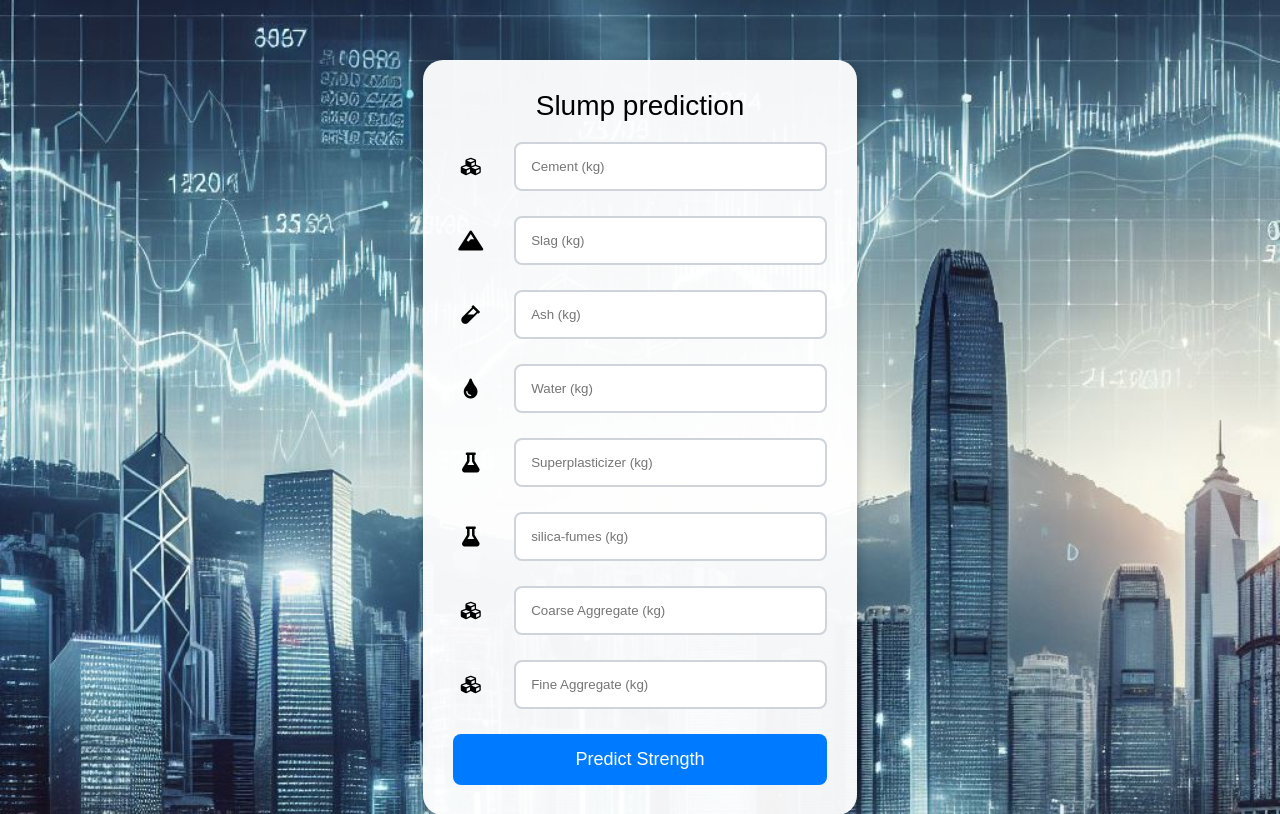
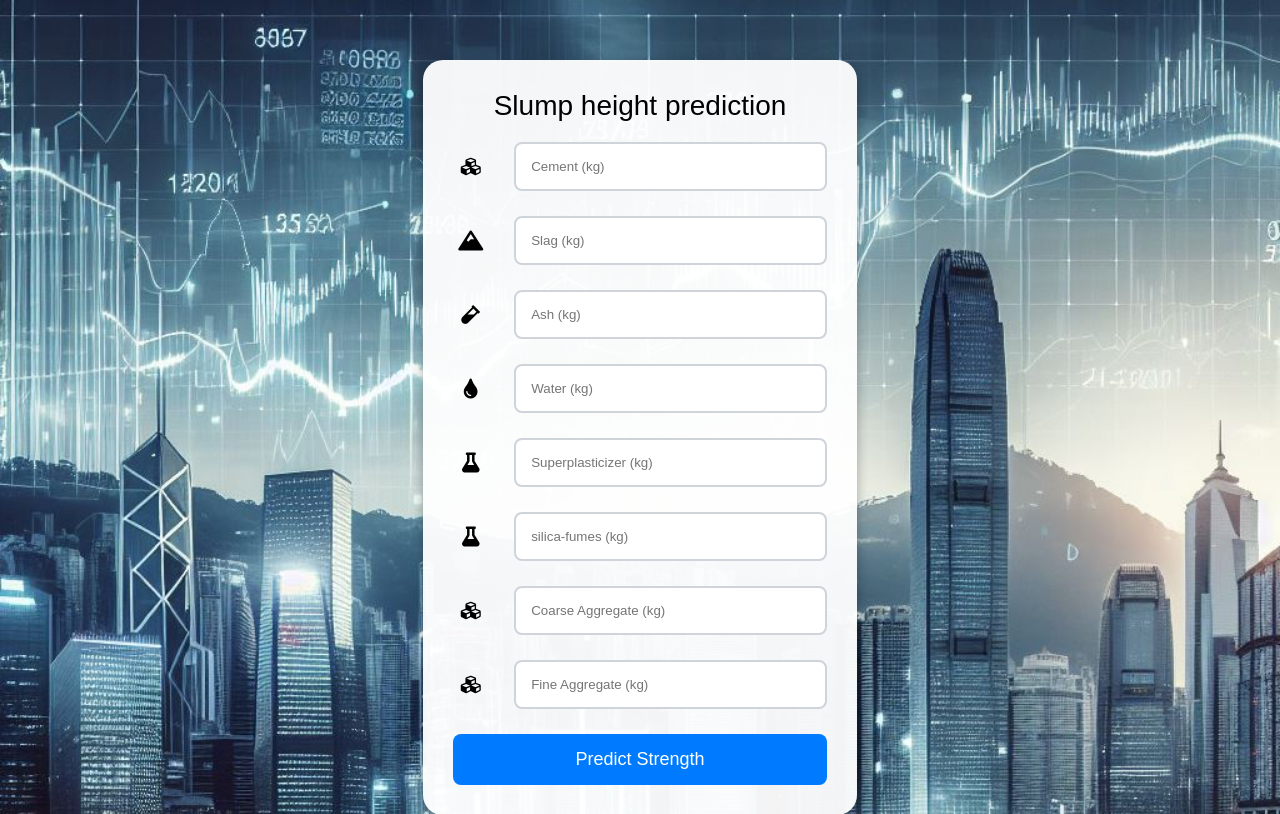
Before and after one commit to avoy-007/project_final, a Flask app: page /slump in a window 1280 px wide. Shown: the top 814 px of the page. Run offline with Flask 3, Linux system fonts and the light colour scheme; parts of the project's set-up code (start-up, migrations or seed data) failed here and were passed over.

Commit message:
updating

```diff
--- a/templates/highconcrete.html
+++ b/templates/highconcrete.html
@@ -4,7 +4,7 @@
 <head>
     <meta charset="UTF-8">
     <meta name="viewport" content="width=device-width, initial-scale=1.0">
-    <title>High concrete Compressive Strength Prediction</title>
+    <title>High strength concrete Compressive Strength Prediction</title>
     <link rel="stylesheet" type="text/css" href="../static/css/high-con.css">
     <link rel="stylesheet" href="https://cdnjs.cloudflare.com/ajax/libs/font-awesome/5.15.1/css/all.min.css">
 </head>
--- a/templates/home.html
+++ b/templates/home.html
@@ -17,7 +17,7 @@
         </div>
         <div class="button-item">
             <button class="custom-button" onclick="location.href='slump';">Slump Height(High Strength)</button>
-            <p>Predict the slump height of concrete(High strength).</p>
+            <p>Predict the slump height of freshly mix concrete(high strength concrete).</p>
         </div>
         <div class="button-item">
             <button class="custom-button" onclick="location.href='highconcrete';">Compressive Strength(High Strength Concrete)</button>
--- a/templates/reverse.html
+++ b/templates/reverse.html
@@ -4,7 +4,7 @@
 <head>
     <meta charset="UTF-8">
     <meta name="viewport" content="width=device-width, initial-scale=1.0">
-    <title>Concrete Compressive Strength Prediction</title>
+    <title>Mix proportion Prediction</title>
     <link rel="stylesheet" type="text/css" href="../static/css/reverse.css">
     <link rel="stylesheet" href="https://cdnjs.cloudflare.com/ajax/libs/font-awesome/5.15.1/css/all.min.css">
 </head>
@@ -29,7 +29,7 @@
                 </div>
                 <button id="sendMessageButton" class="submit-btn">Predict Strength</button>
                 <div id="resultDisplay" class="result-display" style="display: none">
-                    <h2 class="result-display">Predicted Compressive Strength</h2>
+                    <h2 class="result-display">Predicted mix proportion</h2>
                     <p id="resultValue" class="result-value"></p>
                 </div>
             </form>
--- a/templates/slump.html
+++ b/templates/slump.html
@@ -30,7 +30,7 @@
     </div> -->
     <main class="main-container" id="content">
         <div class="card">
-            <div class="title"> Slump prediction</div>
+            <div class="title"> Slump height prediction</div>
             <form id="predictionForm" name="sentMessage">
                 <div class="input-group">
                     <i class="fas fa-cubes icon"></i>
@@ -68,7 +68,7 @@
                 </div>
                 <button id="sendMessageButton" class="submit-btn">Predict Strength</button>
                 <div id="resultDisplay" class="result-display" style="display: none">
-                    <h2 class="result-display">Predicted Compressive Strength</h2>
+                    <h2 class="result-display">Predicted slump height</h2>
                     <p id="resultValue" class="result-value"></p>
                 </div>
             </form>
```
